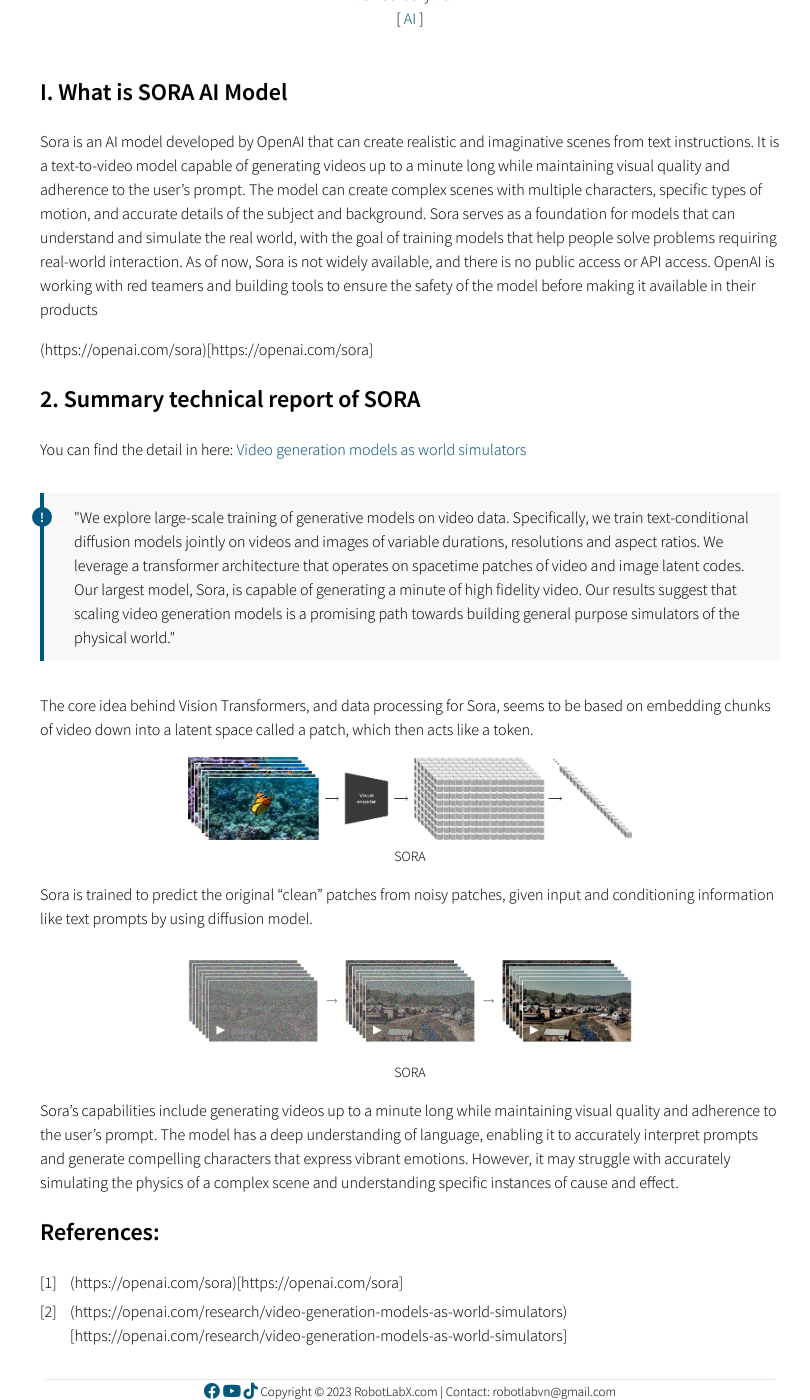
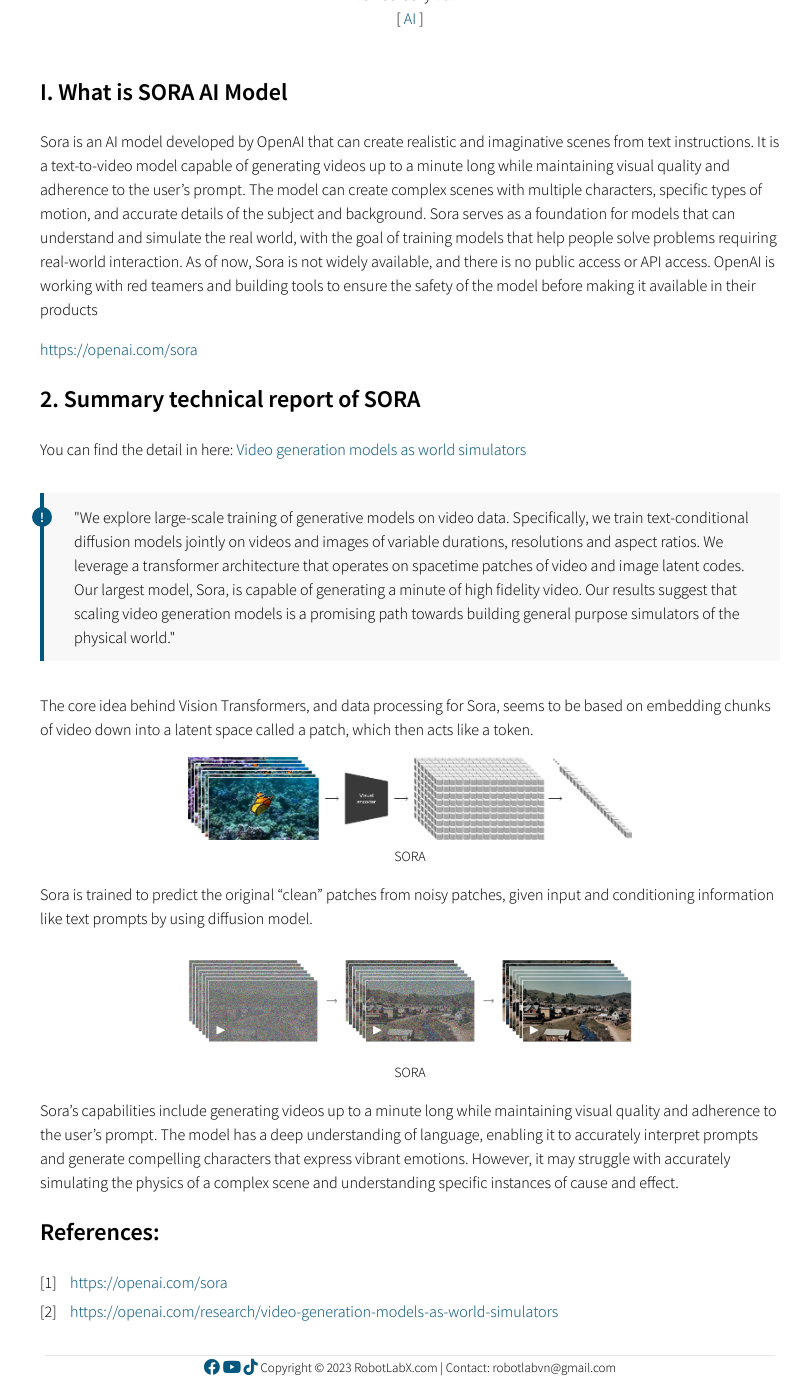
Before and after one commit to robotlabvn/robotlabvn.github.io, a Jekyll site: the page built from _posts/2024-02-15-What-is-SORA-AI-Model.md, in a window 1280 px wide and 1400 px high, scrolled down 180 px. Shown: the whole window, without its empty margins (230-1040 px from the left). Built offline with Jekyll 4.4.1, drawn with Linux system fonts in a browser that asks for light colours; nearby versions of some CDN libraries; after the commit the page ends 1556 px from its top, so only the background shows below that.

Commit message:
Add SORA AI Model

```diff
--- a/_posts/2024-02-15-What-is-SORA-AI-Model.md
+++ b/_posts/2024-02-15-What-is-SORA-AI-Model.md
@@ -9,7 +9,7 @@
 ## I. What is SORA AI Model
 Sora is an AI model developed by OpenAI that can create realistic and imaginative scenes from text instructions. It is a text-to-video model capable of generating videos up to a minute long while maintaining visual quality and adherence to the user's prompt. The model can create complex scenes with multiple characters, specific types of motion, and accurate details of the subject and background. Sora serves as a foundation for models that can understand and simulate the real world, with the goal of training models that help people solve problems requiring real-world interaction. As of now, Sora is not widely available, and there is no public access or API access. OpenAI is working with red teamers and building tools to ensure the safety of the model before making it available in their products
 
-(https://openai.com/sora)[https://openai.com/sora]
+[https://openai.com/sora](https://openai.com/sora)
 
 ## 2. Summary technical report of SORA
 You can find the detail in here:
@@ -28,5 +28,5 @@
 Sora's capabilities include generating videos up to a minute long while maintaining visual quality and adherence to the user's prompt. The model has a deep understanding of language, enabling it to accurately interpret prompts and generate compelling characters that express vibrant emotions. However, it may struggle with accurately simulating the physics of a complex scene and understanding specific instances of cause and effect.
 
 ## References:
-1. (https://openai.com/sora)[https://openai.com/sora]
-2. (https://openai.com/research/video-generation-models-as-world-simulators)[https://openai.com/research/video-generation-models-as-world-simulators]
+1. [https://openai.com/sora](https://openai.com/sora)
+2. [https://openai.com/research/video-generation-models-as-world-simulators](https://openai.com/research/video-generation-models-as-world-simulators)
```
